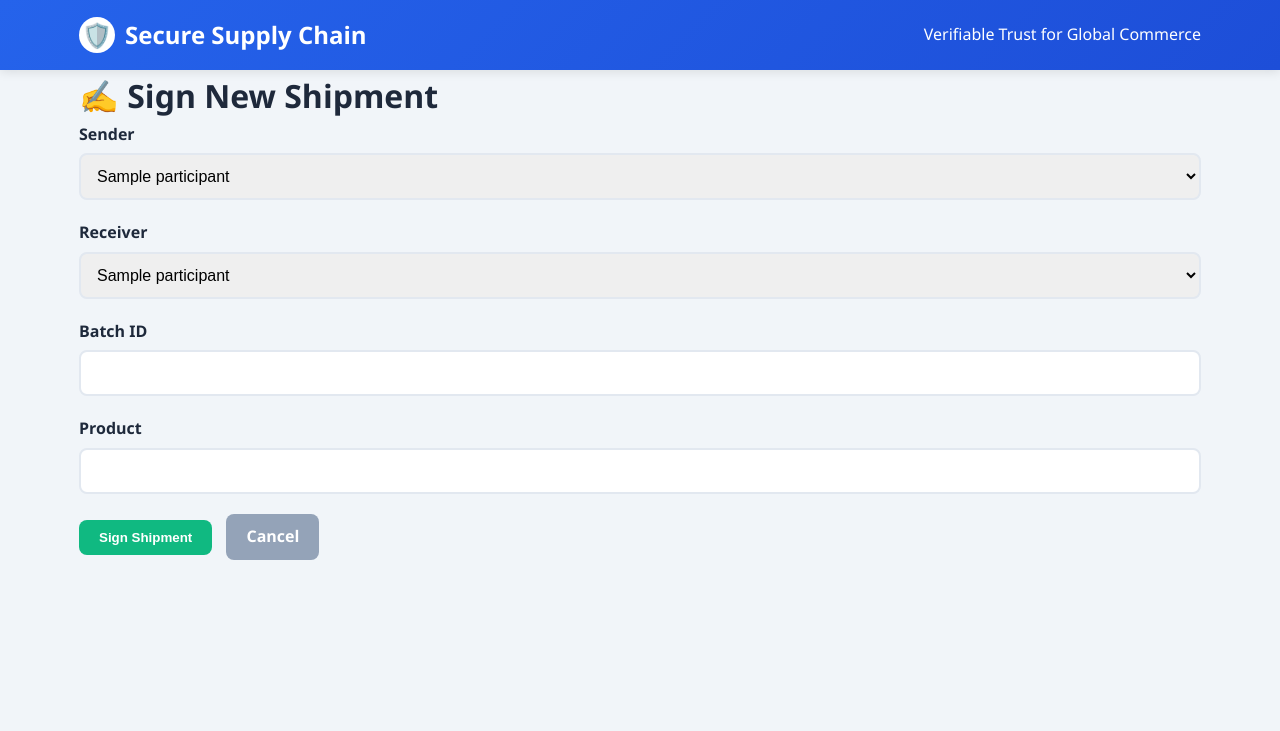
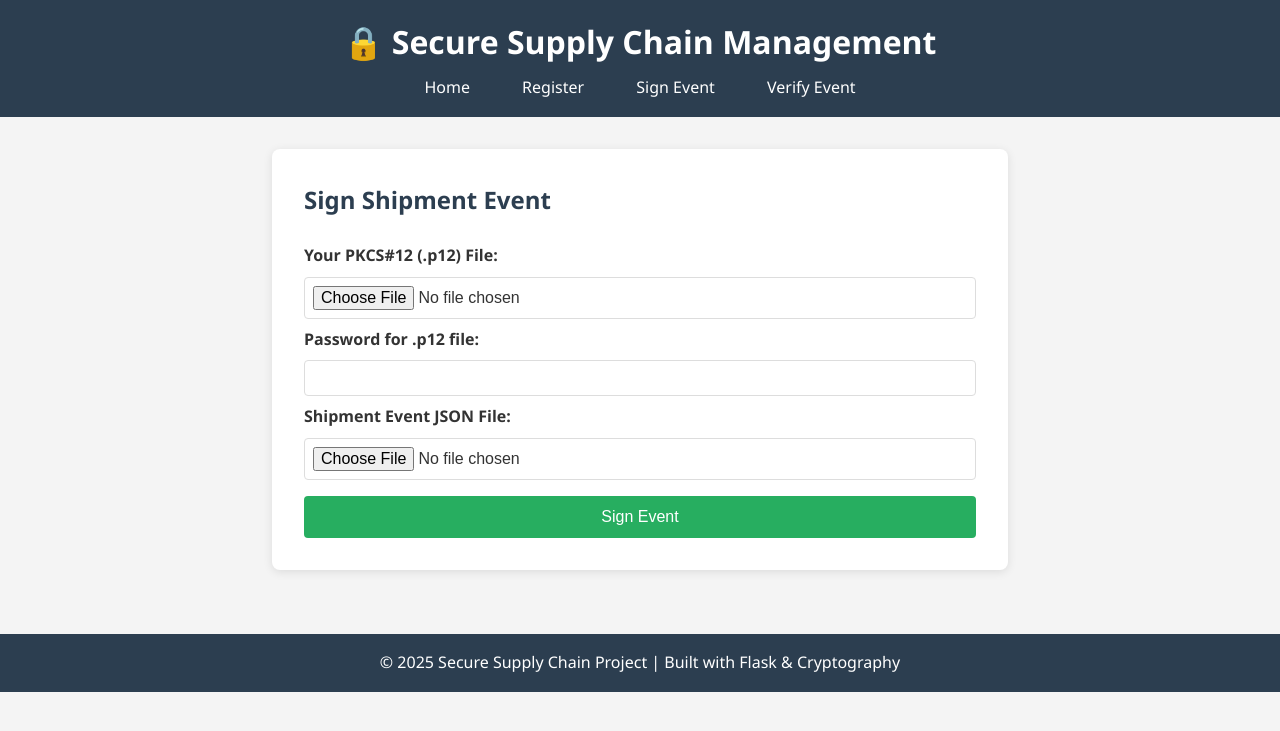
Before and after one commit to aabishkar6969/Secure-Supply-Chain-Management-System, a Flask app: page /sign in a window 1280 px wide. Shown: the top 731 px of the page. Run offline with Flask 3, Linux system fonts and the light colour scheme; tables that the repository leaves empty hold one stand-in row (values such as "Sample post"); one stand-in notice (Sample message) is shown.

Commit message:
only push

```diff
--- a/web/app.py
+++ b/web/app.py
@@ -1,38 +1,38 @@
+from flask import Flask, render_template, request, redirect, url_for, flash, send_from_directory
 import os
 import json
-from flask import Flask, render_template, request, redirect, url_for, flash
+import click
+from pathlib import Path
+from cryptography import x509
 from cryptography.hazmat.primitives import serialization
-from core.ca import create_root_ca, issue_certificate
-from core.crypto import sign_data, verify_signature, save_pkcs12, load_pkcs12
-from .models import db, Participant, Shipment
+from cryptography.hazmat.primitives.serialization import load_pem_private_key
+import sys
+import os
+# Add the parent directory to the Python path
+sys.path.append(os.path.dirname(os.path.dirname(os.path.abspath(__file__))))
 
-def create_app():
-    app = Flask(__name__)
-    app.config['SECRET_KEY'] = 'supplychain-secret-key'
-    app.config['SQLALCHEMY_DATABASE_URI'] = 'sqlite:///../instance/app.db'
-    app.config['SQLALCHEMY_TRACK_MODIFICATIONS'] = False
+from core.ca import create_root_ca
+from core.supply_chain import create_participant, sign_shipment_event, verify_shipment_event
 
-    db.init_app(app)
+app = Flask(__name__)
+app.secret_key = 'your-secret-key-for-flask-sessions'  # Change in production!
 
-    with app.app_context():
-        os.makedirs('instance', exist_ok=True)
-        db.create_all()
+# Ensure CA exists
+CA_KEY_PATH = "ca.key"
+CA_CERT_PATH = "ca.crt"
 
-        # Initialize CA if not exists
-        if not os.path.exists('ca.key'):
-            ca_key, ca_cert = create_root_ca("SecureSupplyChain CA")
-            with open("ca.key", "wb") as f:
-                f.write(ca_key.private_bytes(
-                    encoding=serialization.Encoding.PEM,
-                    format=serialization.PrivateFormat.PKCS8,
-                    encryption_algorithm=serialization.NoEncryption()
-                ))
-            with open("ca.crt", "wb") as f:
-                f.write(ca_cert.public_bytes(serialization.Encoding.PEM))
-
-    return app
-
-app = create_app()
+if not os.path.exists(CA_KEY_PATH) or not os.path.exists(CA_CERT_PATH):
+    print("⚠️ CA not initialized. Running CA init...")
+    priv_key, cert = create_root_ca("Secure Supply Chain Root CA")
+    with open(CA_KEY_PATH, "wb") as f:
+        f.write(priv_key.private_bytes(
+            encoding=serialization.Encoding.PEM,
+            format=serialization.PrivateFormat.PKCS8,
+            encryption_algorithm=serialization.NoEncryption()
+        ))
+    with open(CA_CERT_PATH, "wb") as f:
+        f.write(cert.public_bytes(serialization.Encoding.PEM))
+    print("✅ CA initialized.")
 
 @app.route('/')
 def index():
@@ -41,112 +41,111 @@ def index():
 @app.route('/register', methods=['GET', 'POST'])
 def register():
     if request.method == 'POST':
-        name = request.form['name'].strip()
-        if not name:
-            flash('Name is required!', 'danger')
-            return render_template('register.html')
+        subject = request.form.get('subject')
+        password = request.form.get('password')
+        if not subject or not password:
+            flash('Subject and password are required!', 'error')
+            return redirect(url_for('register'))
 
-        if Participant.query.filter_by(name=name).first():
-            flash('Participant already exists!', 'danger')
-            return render_template('register.html')
+        try:
+            with open(CA_KEY_PATH, "rb") as f:
+                ca_priv_key = load_pem_private_key(f.read(), password=None)
+            with open(CA_CERT_PATH, "rb") as f:
+                ca_cert = x509.load_pem_x509_certificate(f.read())
 
-        # Load CA
-        with open('ca.key', 'rb') as f:
-            ca_key = serialization.load_pem_private_key(f.read(), password=None)
-        with open('ca.crt', 'rb') as f:
-            ca_cert = serialization.load_pem_x509_certificate(f.read())
+            out_file = f"{subject.replace(' ', '_')}.p12"
+            cert = create_participant(ca_priv_key, ca_cert, subject, password.encode(), out_file)
 
-        # Issue certificate
-        priv_key, cert = issue_certificate(ca_key, ca_cert, name)
+            # Save certificate
+            cert_file = f"{Path(out_file).stem}.crt"
+            with open(cert_file, "wb") as f:
+                f.write(cert.public_bytes(serialization.Encoding.PEM))
 
-        # Save as PKCS#12 (password = "demo123" for demo)
-        p12_data = save_pkcs12(priv_key, cert, b"demo123", f"{name}.p12")
-
-        # Save to DB
-        participant = Participant(
-            name=name,
-            certificate=cert.public_bytes(serialization.Encoding.PEM).decode(),
-            private_key_p12=p12_data
-        )
-        db.session.add(participant)
-        db.session.commit()
-
-        flash(f'✅ {name} registered successfully!', 'success')
-        return redirect(url_for('index'))
+            flash(f'✅ Participant "{subject}" registered successfully!', 'success')
+            return redirect(url_for('register'))
+        except Exception as e:
+            flash(f'❌ Error: {str(e)}', 'error')
+            return redirect(url_for('register'))
 
     return render_template('register.html')
 
 @app.route('/sign', methods=['GET', 'POST'])
 def sign():
-    participants = Participant.query.all()
     if request.method == 'POST':
-        sender_name = request.form['sender']
-        receiver_name = request.form['receiver']
-        batch_id = request.form['batch_id']
-        product = request.form['product']
+        key_file = request.files.get('key_file')
+        password = request.form.get('password')
+        event_file = request.files.get('event_file')
 
-        sender = Participant.query.filter_by(name=sender_name).first()
-        receiver = Participant.query.filter_by(name=receiver_name).first()
+        if not key_file or not password or not event_file:
+            flash('All fields are required!', 'error')
+            return redirect(url_for('sign'))
 
-        if not sender or not receiver:
-            flash('Invalid sender or receiver!', 'danger')
-            return render_template('sign.html', participants=participants)
+        try:
+            # Save uploaded files temporarily
+            key_path = os.path.join('uploads', key_file.filename)
+            event_path = os.path.join('uploads', event_file.filename)
+            os.makedirs('uploads', exist_ok=True)
+            key_file.save(key_path)
+            event_file.save(event_path)
 
-        # Create shipment data
-        shipment_data = {
-            "batch_id": batch_id,
-            "product": product,
-            "from": sender_name,
-            "to": receiver_name,
-            "timestamp": "2025-12-13T10:00:00Z"
-        }
-        data_bytes = json.dumps(shipment_data, sort_keys=True).encode()
+            with open(event_path) as f:
+                event_data = json.load(f)
 
-        # Sign with sender's private key
-        priv_key, _ = load_pkcs12(sender.private_key_p12, b"demo123")
-        signature = sign_data(data_bytes, priv_key)
+            sig = sign_shipment_event(event_data, key_path, password.encode())
 
-        # Save shipment
-        shipment = Shipment(
-            batch_id=batch_id,
-            product=product,
-            sender_id=sender.id,
-            receiver_id=receiver.id,
-            data_json=json.dumps(shipment_data),
-            signature=signature
-        )
-        db.session.add(shipment)
-        db.session.commit()
+            # Save signature
+            sig_path = event_path.replace('.json', '.sig')
+            with open(sig_path, "wb") as f:
+                f.write(sig)
 
-        flash('✅ Shipment signed successfully!', 'success')
-        return redirect(url_for('verify', shipment_id=shipment.id))
+            flash('✅ Signature created successfully!', 'success')
+            return send_from_directory(os.path.dirname(sig_path), os.path.basename(sig_path), as_attachment=True)
 
-    return render_template('sign.html', participants=participants)
+        except Exception as e:
+            flash(f'❌ Error: {str(e)}', 'error')
+            return redirect(url_for('sign'))
 
-@app.route('/verify/<int:shipment_id>', methods=['GET', 'POST'])
-def verify(shipment_id):
-    shipment = Shipment.query.get_or_404(shipment_id)
-    sender = Participant.query.get(shipment.sender_id)
+    return render_template('sign.html')
 
+@app.route('/verify', methods=['GET', 'POST'])
+def verify():
     if request.method == 'POST':
-        # Simulate tamper
-        shipment.is_tampered = True
-        db.session.commit()
-        return redirect(url_for('verify', shipment_id=shipment_id))
+        cert_file = request.files.get('cert_file')
+        sig_file = request.files.get('sig_file')
+        event_file = request.files.get('event_file')
 
-    # Verify signature
-    data_bytes = shipment.data_json.encode()
-    cert = serialization.load_pem_x509_certificate(sender.certificate.encode())
-    is_valid = verify_signature(data_bytes, shipment.signature, cert.public_key())
+        if not cert_file or not sig_file or not event_file:
+            flash('All files are required!', 'error')
+            return redirect(url_for('verify'))
 
-    if shipment.is_tampered:
-        is_valid = False
+        try:
+            # Save uploaded files temporarily
+            cert_path = os.path.join('uploads', cert_file.filename)
+            sig_path = os.path.join('uploads', sig_file.filename)
+            event_path = os.path.join('uploads', event_file.filename)
+            os.makedirs('uploads', exist_ok=True)
+            cert_file.save(cert_path)
+            sig_file.save(sig_path)
+            event_file.save(event_path)
 
-    return render_template('verify.html',
-                         shipment=shipment,
-                         sender=sender,
-                         is_valid=is_valid,
-                         tampered=shipment.is_tampered)
+            with open(event_path) as f:
+                event_data = json.load(f)
+            with open(sig_path, "rb") as f:
+                signature = f.read()
+
+            valid = verify_shipment_event(event_data, signature, cert_path)
+
+            if valid:
+                flash('✅ Verification successful! The signature is valid.', 'success')
+            else:
+                flash('❌ Signature invalid — data tampered or fake!', 'error')
+
+        except Exception as e:
+            flash(f'❌ Error: {str(e)}', 'error')
+
+        return redirect(url_for('verify'))
+
+    return render_template('verify.html')
 
 if __name__ == '__main__':
     app.run(debug=True)
--- a/web/static/css/style.css
+++ b/web/static/css/style.css
@@ -1,13 +1,4 @@
-:root {
-    --primary: #2563eb;
-    --success: #10b981;
-    --danger: #ef4444;
-    --warning: #f59e0b;
-    --dark: #1e293b;
-    --light: #f8fafc;
-    --gray: #94a3b8;
-}
-
+/* Basic styling */
 * {
     margin: 0;
     padding: 0;
@@ -15,180 +6,179 @@
 }
 
 body {
-    font-family: 'Segoe UI', system-ui, -apple-system, sans-serif;
-    background-color: #f1f5f9;
-    color: var(--dark);
+    font-family: 'Segoe UI', Tahoma, Geneva, Verdana, sans-serif;
     line-height: 1.6;
-}
-
-.container {
-    width: 90%;
-    max-width: 1200px;
-    margin: 0 auto;
-    padding: 0 15px;
+    color: #333;
+    background-color: #f4f4f4;
 }
 
 header {
-    background: linear-gradient(135deg, var(--primary), #1d4ed8);
+    background: #2c3e50;
     color: white;
-    padding: 1rem 0;
-    box-shadow: 0 2px 10px rgba(0,0,0,0.1);
+    padding: 1rem;
+    text-align: center;
 }
 
-.header-content {
-    display: flex;
-    justify-content: space-between;
-    align-items: center;
+header h1 {
+    margin-bottom: 0.5rem;
 }
 
-.logo {
-    display: flex;
-    align-items: center;
-    gap: 10px;
-    font-size: 1.5rem;
-    font-weight: 700;
+nav a {
+    color: white;
+    text-decoration: none;
+    padding: 0.5rem 1rem;
+    margin: 0 0.5rem;
+    border-radius: 4px;
 }
 
-.logo-icon {
-    background: white;
-    color: var(--primary);
-    width: 36px;
-    height: 36px;
-    border-radius: 50%;
-    display: flex;
-    align-items: center;
-    justify-content: center;
-    font-weight: bold;
+nav a:hover {
+    background: #34495e;
 }
 
 main {
-    padding: 2rem 0;
+    padding: 2rem;
+    max-width: 800px;
+    margin: 0 auto;
 }
 
-.card-grid {
-    display: grid;
-    grid-template-columns: repeat(auto-fit, minmax(300px, 1fr));
-    gap: 24px;
-    margin-top: 24px;
+.hero {
+    text-align: center;
+    padding: 2rem;
+    background: #ecf0f1;
+    border-radius: 8px;
+    margin-bottom: 2rem;
 }
 
-.card {
-    background: white;
-    border-radius: 12px;
-    box-shadow: 0 4px 6px rgba(0,0,0,0.05);
-    padding: 24px;
-    transition: transform 0.2s, box-shadow 0.2s;
+.hero h2 {
+    margin-bottom: 1rem;
+    color: #2c3e50;
 }
 
-.card:hover {
-    transform: translateY(-2px);
-    box-shadow: 0 6px 12px rgba(0,0,0,0.1);
-}
-
-.card h2 {
-    margin-bottom: 16px;
-    color: var(--primary);
+.actions {
     display: flex;
-    align-items: center;
-    gap: 10px;
-}
-
-.card-icon {
-    width: 32px;
-    height: 32px;
-    background: rgba(37, 99, 235, 0.1);
-    border-radius: 8px;
-    display: flex;
-    align-items: center;
     justify-content: center;
-    color: var(--primary);
-    font-weight: bold;
-}
-
-.card p {
-    margin-bottom: 20px;
-    color: var(--gray);
+    gap: 1rem;
+    margin-top: 1rem;
 }
 
 .btn {
     display: inline-block;
-    padding: 10px 20px;
-    border: none;
-    border-radius: 8px;
-    font-weight: 600;
-    cursor: pointer;
+    padding: 0.75rem 1.5rem;
+    background: #3498db;
+    color: white;
     text-decoration: none;
-    text-align: center;
-    transition: opacity 0.2s;
+    border-radius: 4px;
+    transition: background 0.3s;
 }
 
 .btn:hover {
-    opacity: 0.9;
+    background: #2980b9;
 }
 
-.btn-primary { background: var(--primary); color: white; }
-.btn-success { background: var(--success); color: white; }
-.btn-warning { background: var(--warning); color: white; }
-.btn-danger { background: var(--danger); color: white; }
-.btn-secondary { background: var(--gray); color: white; }
-
-.form-group {
-    margin-bottom: 20px;
+.form-container {
+    background: white;
+    padding: 2rem;
+    border-radius: 8px;
+    box-shadow: 0 2px 10px rgba(0,0,0,0.1);
 }
 
-.form-group label {
-    display: block;
-    margin-bottom: 6px;
-    font-weight: 600;
-    color: var(--dark);
+.form-container h2 {
+    margin-bottom: 1.5rem;
+    color: #2c3e50;
 }
 
-.form-control {
-    width: 100%;
-    padding: 12px;
-    border: 2px solid #e2e8f0;
-    border-radius: 8px;
-    font-size: 16px;
-    transition: border-color 0.2s;
+.form-container label {
+    display: block;
+    margin: 0.5rem 0;
+    font-weight: bold;
 }
 
-.form-control:focus {
-    outline: none;
-    border-color: var(--primary);
+.form-container input[type="text"],
+.form-container input[type="password"],
+.form-container input[type="file"] {
+    width: 100%;
+    padding: 0.5rem;
+    border: 1px solid #ddd;
+    border-radius: 4px;
+    font-size: 1rem;
+}
+
+.form-container button {
+    width: 100%;
+    padding: 0.75rem;
+    background: #27ae60;
+    color: white;
+    border: none;
+    border-radius: 4px;
+    cursor: pointer;
+    font-size: 1rem;
+    margin-top: 1rem;
+}
+
+.form-container button:hover {
+    background: #219653;
 }
 
 .alert {
-    padding: 16px;
-    border-radius: 8px;
-    margin-bottom: 20px;
-    display: flex;
-    align-items: center;
-    gap: 10px;
+    padding: 0.75rem;
+    margin-bottom: 1rem;
+    border-radius: 4px;
+    font-weight: bold;
 }
 
-.alert-success { background: rgba(16, 185, 129, 0.1); color: var(--success); }
-.alert-danger { background: rgba(239, 68, 68, 0.1); color: var(--danger); }
-.alert-warning { background: rgba(245, 158, 11, 0.1); color: var(--warning); }
-
-.status-badge {
-    display: inline-block;
-    padding: 6px 12px;
-    border-radius: 20px;
-    font-weight: 600;
-    font-size: 0.9rem;
+.alert-success {
+    background: #d4edda;
+    color: #155724;
+    border: 1px solid #c3e6cb;
 }
 
-.status-valid { background: rgba(16, 185, 129, 0.2); color: var(--success); }
-.status-invalid { background: rgba(239, 68, 68, 0.2); color: var(--danger); }
+.alert-error {
+    background: #f8d7da;
+    color: #721c24;
+    border: 1px solid #f5c6cb;
+}
 
-@media (max-width: 768px) {
-    .header-content {
-        flex-direction: column;
-        gap: 15px;
-        text-align: center;
-    }
+footer {
+    text-align: center;
+    padding: 1rem;
+    background: #2c3e50;
+    color: white;
+    margin-top: 2rem;
+}
 
-    .card-grid {
-        grid-template-columns: 1fr;
-    }
+/* Loading state for buttons */
+button.loading {
+    position: relative;
+    pointer-events: none;
 }
+
+button.loading::after {
+    content: '';
+    position: absolute;
+    width: 16px;
+    height: 16px;
+    top: 50%;
+    left: 50%;
+    margin-left: -8px;
+    margin-top: -8px;
+    border: 2px solid transparent;
+    border-top: 2px solid white;
+    border-radius: 50%;
+    animation: spin 1s linear infinite;
+}
+
+@keyframes spin {
+    0% { transform: rotate(0deg); }
+    100% { transform: rotate(360deg); }
+}
+
+/* File preview styling */
+.file-preview {
+    background: #f8f9fa;
+    border-left: 3px solid #3498db;
+    padding: 0.25rem 0.5rem;
+    margin: 0.25rem 0;
+    font-family: monospace;
+    font-size: 0.85em;
+    border-radius: 0 4px 4px 0;
+}
--- a/web/static/js/main.js
+++ b/web/static/js/main.js
@@ -1,23 +1,55 @@
+// static/js/main.js
+
 document.addEventListener('DOMContentLoaded', function() {
-    const tamperBtn = document.getElementById('tamperBtn');
-    if (tamperBtn) {
-        tamperBtn.addEventListener('click', function(e) {
-            e.preventDefault();
-            if (confirm('⚠️ Simulate a tamper attack?\n\nThis will alter the shipment data to demonstrate fraud detection.')) {
-                tamperBtn.innerHTML = 'Simulating...';
-                tamperBtn.disabled = true;
-                setTimeout(() => {
-                    document.getElementById('tamperForm').submit();
-                }, 500);
+    // Add loading indicators when forms are submitted
+    const forms = document.querySelectorAll('form');
+    forms.forEach(form => {
+        form.addEventListener('submit', function() {
+            const submitBtn = form.querySelector('button[type="submit"]');
+            submitBtn.textContent = 'Processing...';
+            submitBtn.disabled = true;
+
+            // Optional: Add a loading spinner
+            submitBtn.classList.add('loading');
+        });
+    });
+
+    // Add file input preview (shows selected file names)
+    const fileInputs = document.querySelectorAll('input[type="file"]');
+    fileInputs.forEach(input => {
+        input.addEventListener('change', function() {
+            if (this.files.length > 0) {
+                const fileName = this.files[0].name;
+                const label = this.previousElementSibling; // Get the associated label
+
+                if (label && label.tagName === 'LABEL') {
+                    // Add a small preview of the file name
+                    let preview = this.nextElementSibling;
+                    if (!preview || !preview.classList.contains('file-preview')) {
+                        preview = document.createElement('div');
+                        preview.className = 'file-preview';
+                        preview.style.fontSize = '0.9em';
+                        preview.style.color = '#666';
+                        preview.style.marginTop = '0.25rem';
+                        this.parentNode.insertBefore(preview, this.nextSibling);
+                    }
+                    preview.textContent = `Selected: ${fileName}`;
+                }
             }
         });
-    }
+    });
 
+    // Add auto-dismiss alerts after 5 seconds
     const alerts = document.querySelectorAll('.alert');
     alerts.forEach(alert => {
         setTimeout(() => {
             alert.style.opacity = '0';
-            setTimeout(() => alert.remove(), 300);
-        }, 5000);
+            alert.style.transition = 'opacity 0.5s ease-out';
+            setTimeout(() => {
+                if (alert.parentNode) {
+                    alert.parentNode.removeChild(alert);
+                }
+            }, 500);
+        }, 5000); // 5 seconds
     });
 });
--- a/web/templates/base.html
+++ b/web/templates/base.html
@@ -8,22 +8,20 @@
 </head>
 <body>
     <header>
-        <div class="container header-content">
-            <div class="logo">
-                <div class="logo-icon">🛡️</div>
-                <span>Secure Supply Chain</span>
-            </div>
-            <p>Verifiable Trust for Global Commerce</p>
-        </div>
+        <h1>🔒 Secure Supply Chain Management</h1>
+        <nav>
+            <a href="{{ url_for('index') }}">Home</a>
+            <a href="{{ url_for('register') }}">Register</a>
+            <a href="{{ url_for('sign') }}">Sign Event</a>
+            <a href="{{ url_for('verify') }}">Verify Event</a>
+        </nav>
     </header>
 
-    <main class="container">
+    <main>
         {% with messages = get_flashed_messages(with_categories=true) %}
             {% if messages %}
                 {% for category, message in messages %}
-                    <div class="alert alert-{{ category if category != 'message' else 'info' }}">
-                        {{ message }}
-                    </div>
+                    <div class="alert alert-{{ category }}">{{ message }}</div>
                 {% endfor %}
             {% endif %}
         {% endwith %}
@@ -31,6 +29,11 @@
         {% block content %}{% endblock %}
     </main>
 
+    <footer>
+        <p>© 2025 Secure Supply Chain Project | Built with Flask & Cryptography</p>
+    </footer>
+
+    <!-- Load JavaScript at the bottom -->
     <script src="{{ url_for('static', filename='js/main.js') }}"></script>
 </body>
 </html>
--- a/web/templates/sign.html
+++ b/web/templates/sign.html
@@ -1,37 +1,21 @@
 {% extends "base.html" %}
+
+{% block title %}Sign Shipment Event{% endblock %}
+
 {% block content %}
-<h1>✍️ Sign New Shipment</h1>
+<div class="form-container">
+    <h2>Sign Shipment Event</h2>
+    <form method="POST" enctype="multipart/form-data">
+        <label for="key_file">Your PKCS#12 (.p12) File:</label>
+        <input type="file" id="key_file" name="key_file" accept=".p12" required>
 
-<form method="POST">
-    <div class="form-group">
-        <label for="sender">Sender</label>
-        <select id="sender" name="sender" class="form-control" required>
-            {% for p in participants %}
-            <option value="{{ p.name }}">{{ p.name }}</option>
-            {% endfor %}
-        </select>
-    </div>
+        <label for="password">Password for .p12 file:</label>
+        <input type="password" id="password" name="password" required>
 
-    <div class="form-group">
-        <label for="receiver">Receiver</label>
-        <select id="receiver" name="receiver" class="form-control" required>
-            {% for p in participants %}
-            <option value="{{ p.name }}">{{ p.name }}</option>
-            {% endfor %}
-        </select>
-    </div>
+        <label for="event_file">Shipment Event JSON File:</label>
+        <input type="file" id="event_file" name="event_file" accept=".json" required>
 
-    <div class="form-group">
-        <label for="batch_id">Batch ID</label>
-        <input type="text" id="batch_id" name="batch_id" class="form-control" required>
-    </div>
-
-    <div class="form-group">
-        <label for="product">Product</label>
-        <input type="text" id="product" name="product" class="form-control" required>
-    </div>
-
-    <button type="submit" class="btn btn-success">Sign Shipment</button>
-    <a href="{{ url_for('index') }}" class="btn btn-secondary" style="margin-left: 10px;">Cancel</a>
-</form>
+        <button type="submit">Sign Event</button>
+    </form>
+</div>
 {% endblock %}
```
Also changed, not shown: web/templates/index.html (+10 -20 lines), web/templates/register.html (+14 -9 lines), web/templates/verify.html (+14 -27 lines).
